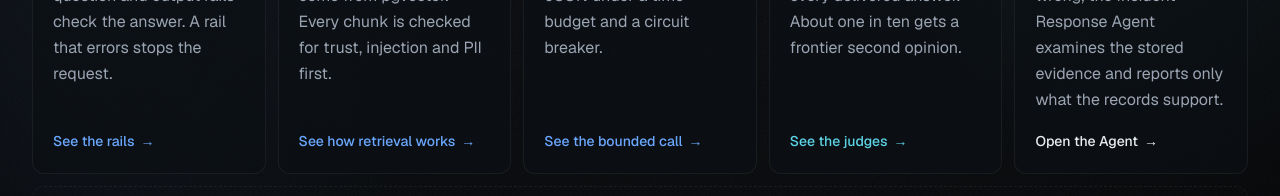
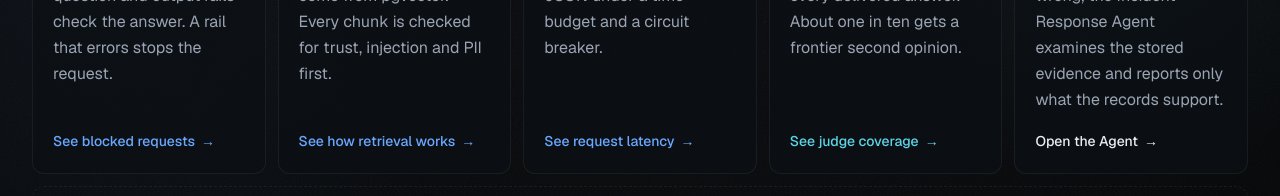
Before and after one commit to PrathamHusky07/fin-sentry, a Next.js app in the folder web/: page / in a window 1280 px wide. Shown: the part 1340-1536 px from the top of the page. Built offline with nearby package versions, Linux system fonts and the light colour scheme.

Commit message:
point each homepage stage card at a different page that shows its stage

```diff
--- a/web/components/coverage-ledger.tsx
+++ b/web/components/coverage-ledger.tsx
@@ -41,7 +41,7 @@ export function CoverageLedger({ counts }: { counts: JudgeStateCounts }) {
       <div className="flex flex-wrap items-baseline justify-between gap-3">
         <h2
           id="coverage-heading"
-          className="text-text-primary text-2xl font-semibold tracking-tight"
+          className="text-text-primary scroll-mt-24 text-2xl font-semibold tracking-tight"
         >
           Evaluation coverage
         </h2>
--- a/web/components/stage-cards.tsx
+++ b/web/components/stage-cards.tsx
@@ -20,8 +20,8 @@ const STAGES: Stage[] = [
     id: "guard",
     title: "Guard",
     body: "Input rails check the question and output rails check the answer. A rail that errors stops the request.",
-    to: { stage: "input" },
-    cta: "See the rails",
+    to: { href: "/investigations?status=blocked" },
+    cta: "See blocked requests",
     tone: "accent",
   },
   {
@@ -36,16 +36,16 @@ const STAGES: Stage[] = [
     id: "generate",
     title: "Generate",
     body: "One model call answers in JSON under a time budget and a circuit breaker.",
-    to: { stage: "generation" },
-    cta: "See the bounded call",
+    to: { href: "/operations#activity-latency" },
+    cta: "See request latency",
     tone: "accent",
   },
   {
     id: "judge",
     title: "Judge",
     body: "A flash judge scores every delivered answer. About one in ten gets a frontier second opinion.",
-    to: { href: "/architecture#evaluation-plane" },
-    cta: "See the judges",
+    to: { href: "/overview#coverage-heading" },
+    cta: "See judge coverage",
     tone: "signal",
   },
   {
@@ -94,10 +94,12 @@ const TONE_HOVER = {
 } as const;
 
 /**
- * Five stages of one answer's life, in order. The first three open the request-path stage
- * they name on the architecture page, Judge opens the evaluation plane, and Agent opens the
- * Agent. Red Team sits below as its own line because it is not part of any request. Static
- * copy only: no counts, no status.
+ * Five stages of one answer's life, in order, each opening a different page. Guard opens the
+ * blocked requests with the rail that stopped each, Retrieve opens its stage on the
+ * architecture page (retrieval has no product view of its own, so that section is the one
+ * honest target), Generate opens the request latency chart, Judge opens the evaluation
+ * coverage and Agent opens the Agent. Red Team sits below as its own line because it is not
+ * part of any request. Static copy only: no counts, no status.
  */
 export function StageCards() {
   const desktop = useIsDesktop();
```
Also changed, not shown: 2 other files (tests, documents, lock files or other folders).
